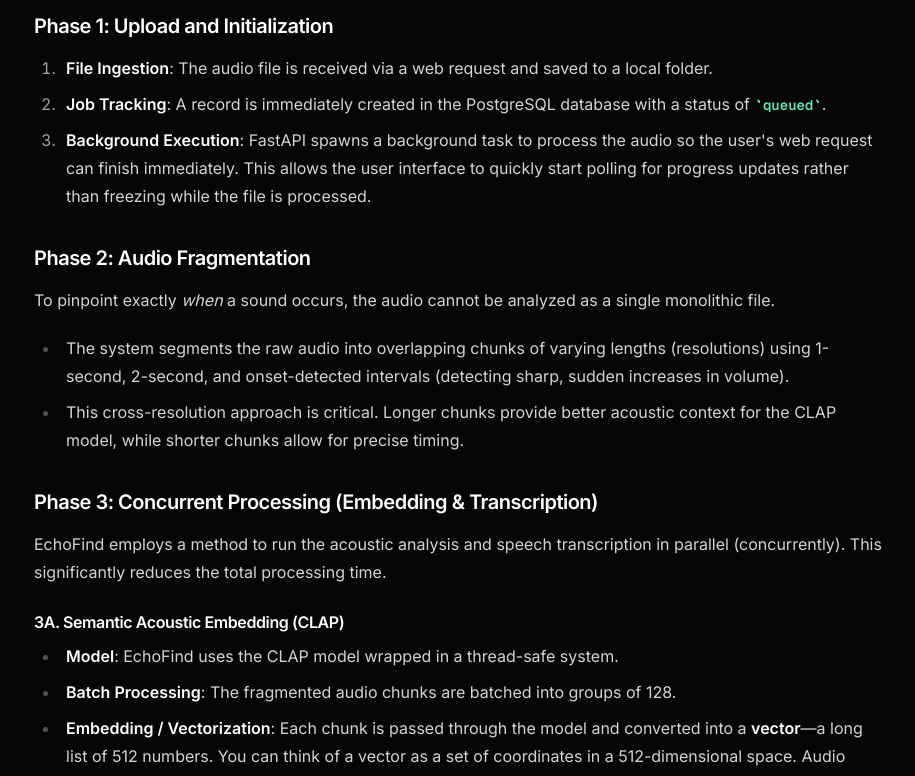
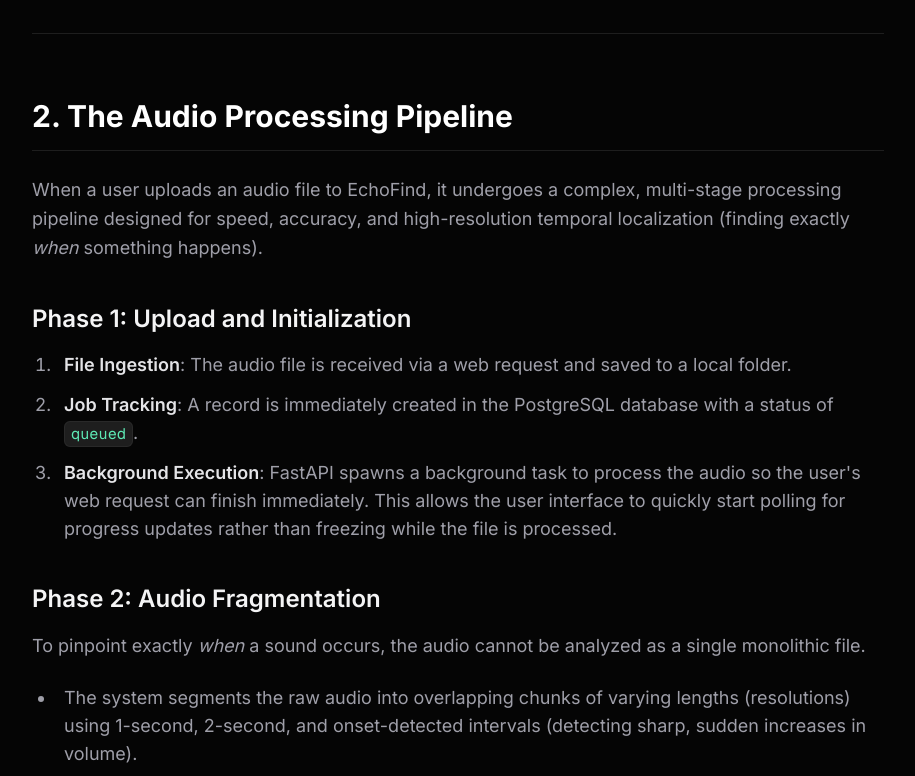
Before and after one commit to Rishik-Chakraborty/EchoFind-public, a Next.js app in the folder frontend/: page /docs in a window 1280 px wide. Shown: the part 1220-1996 px from the top of the page, without its empty margins (182-1097 px from the left). Built offline with nearby package versions, Linux system fonts and the light colour scheme.

Commit message:
Fix docs markdown styling

```diff
--- a/frontend/app/docs/page.tsx
+++ b/frontend/app/docs/page.tsx
@@ -21,13 +21,54 @@
       </header>
 
       {/* Docs Content */}
-      <main className="max-w-4xl mx-auto px-6 pt-32 pb-20">
-        <article className="prose prose-invert prose-zinc max-w-none
-          prose-headings:tracking-tight prose-a:text-indigo-400 hover:prose-a:text-indigo-300
-          prose-code:text-emerald-300 prose-pre:bg-white/5 prose-pre:border prose-pre:border-white/10
-          prose-img:rounded-xl prose-img:border prose-img:border-white/10
-          prose-hr:border-white/10">
-          <ReactMarkdown remarkPlugins={[remarkGfm]}>
+      <main className="max-w-[900px] mx-auto px-6 pt-32 pb-32">
+        <article className="text-zinc-300 leading-relaxed">
+          <ReactMarkdown
+            remarkPlugins={[remarkGfm]}
+            components={{
+              h1: ({node, ...props}) => <h1 className="text-4xl md:text-5xl font-extrabold mb-8 text-white tracking-tight" {...props} />,
+              h2: ({node, ...props}) => <h2 className="text-2xl md:text-3xl font-bold mt-16 mb-6 text-white border-b border-white/10 pb-4" {...props} />,
+              h3: ({node, ...props}) => <h3 className="text-xl md:text-2xl font-semibold mt-10 mb-4 text-zinc-100" {...props} />,
+              h4: ({node, ...props}) => <h4 className="text-lg font-semibold mt-8 mb-4 text-zinc-200" {...props} />,
+              p: ({node, ...props}) => <p className="mb-6 text-zinc-400 text-lg leading-relaxed" {...props} />,
+              ul: ({node, ...props}) => <ul className="list-disc pl-6 mb-8 text-zinc-400 space-y-3 text-lg" {...props} />,
+              ol: ({node, ...props}) => <ol className="list-decimal pl-6 mb-8 text-zinc-400 space-y-3 text-lg" {...props} />,
+              li: ({node, ...props}) => <li className="pl-2" {...props} />,
+              a: ({node, ...props}) => <a className="text-indigo-400 hover:text-indigo-300 underline underline-offset-4 transition-colors" {...props} />,
+              strong: ({node, ...props}) => <strong className="font-semibold text-zinc-200" {...props} />,
+              blockquote: ({node, ...props}) => (
+                <blockquote className="border-l-4 border-indigo-500 pl-6 py-2 my-8 italic text-zinc-400 bg-white/5 rounded-r-xl" {...props} />
+              ),
+              pre: ({node, ...props}) => (
+                <div className="mb-8 rounded-xl border border-white/10 bg-[#0a0a0a] overflow-hidden shadow-2xl">
+                  <div className="flex items-center px-4 py-3 border-b border-white/5 bg-white/[0.02]">
+                    <div className="flex gap-2">
+                      <div className="w-3 h-3 rounded-full bg-[#ff5f56]"></div>
+                      <div className="w-3 h-3 rounded-full bg-[#ffbd2e]"></div>
+                      <div className="w-3 h-3 rounded-full bg-[#27c93f]"></div>
+                    </div>
+                  </div>
+                  <pre className="p-6 overflow-x-auto text-[15px] font-mono text-zinc-300" {...props} />
+                </div>
+              ),
+              code: ({node, className, ...props}) => {
+                const isInline = !className?.includes('language-');
+                return isInline ? (
+                  <code className="bg-white/10 text-emerald-300 px-1.5 py-0.5 rounded-md text-[0.85em] font-mono border border-white/5" {...props} />
+                ) : (
+                  <code className={className} {...props} />
+                );
+              },
+              table: ({node, ...props}) => (
+                <div className="overflow-x-auto mb-8 rounded-xl border border-white/10">
+                  <table className="w-full text-left border-collapse text-sm" {...props} />
+                </div>
+              ),
+              th: ({node, ...props}) => <th className="border-b border-white/10 py-4 px-6 text-white font-semibold bg-white/[0.03]" {...props} />,
+              td: ({node, ...props}) => <td className="border-b border-white/5 py-4 px-6 text-zinc-400 align-top" {...props} />,
+              hr: ({node, ...props}) => <hr className="my-12 border-white/10" {...props} />,
+            }}
+          >
             {content}
           </ReactMarkdown>
         </article>
```
